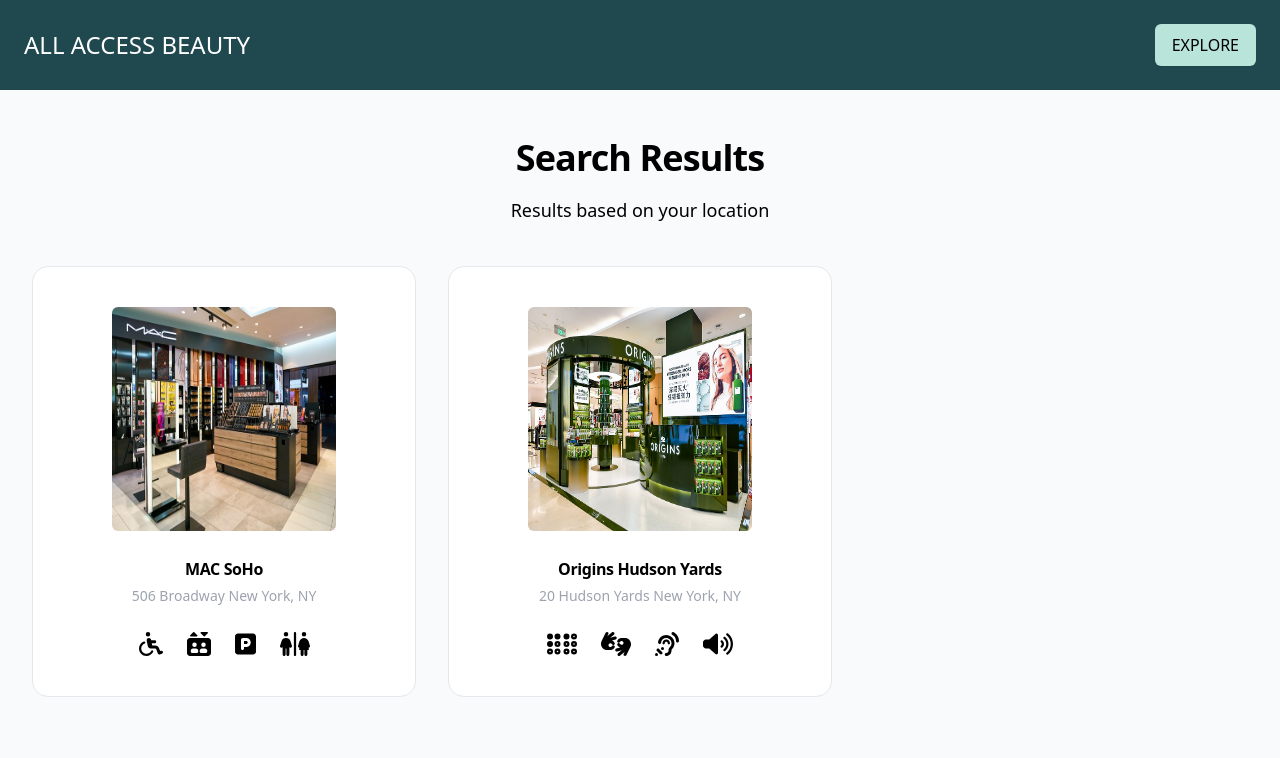
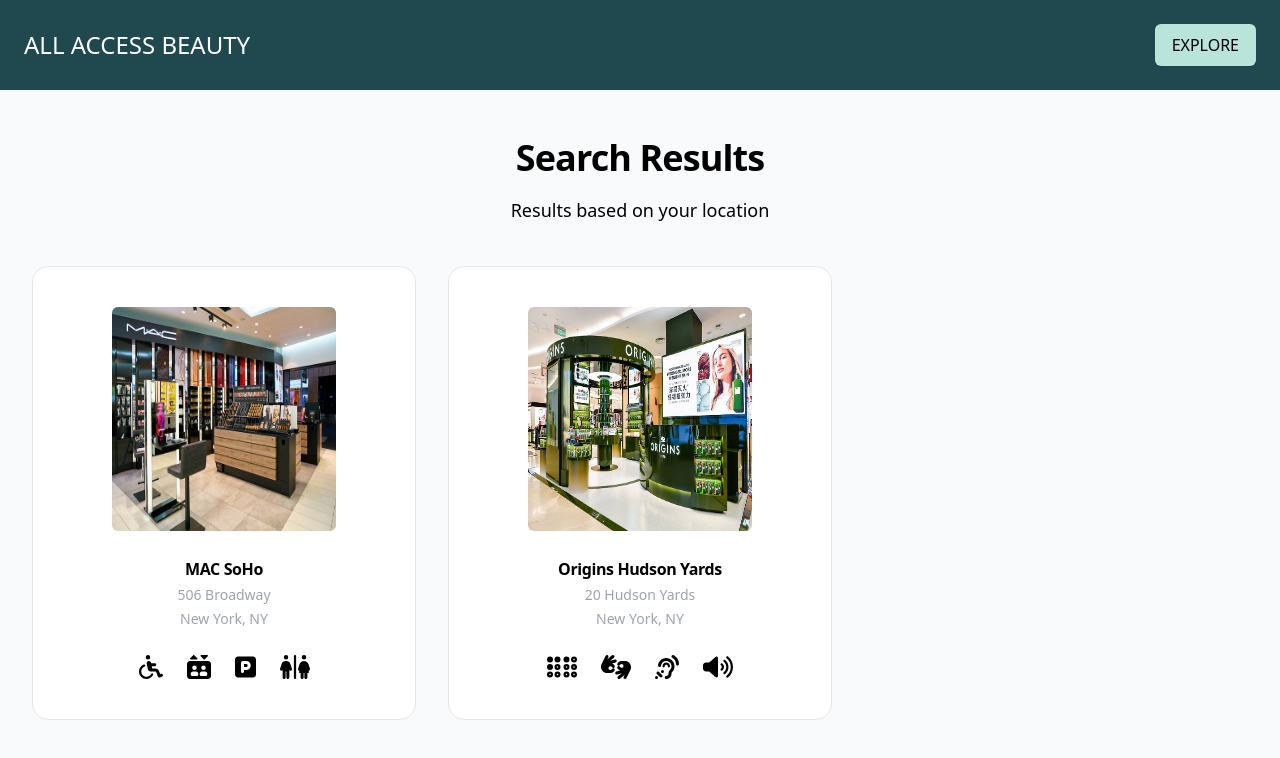
Before and after one commit to johnfarese/all-access-beauty, a React (Vite) app in the folder frontend/: page /stores in a window 1280 px wide. Shown: the top 758 px of the page. Built offline with nearby package versions, Linux system fonts and the light colour scheme.

Commit message:
Import new store images

```diff
--- a/frontend/src/routes/stores/StoreList.jsx
+++ b/frontend/src/routes/stores/StoreList.jsx
@@ -1,10 +1,17 @@
 import mac from '../../img/mac.jpg';
 import origins from '../../img/origins.jpg';
+import aveda from '../../img/aveda.png';
+import jomalone from '../../img/jomalone.jpg';
+import bobbibrown from '../../img/bobbibrown.png';
+import Filters from './storeList/Filters';
 import AccessibleFeatures from './storeList/AccessibleFeatures';
 
 const imageMap = {
     'mac': mac,
     'origins': origins,
+    'aveda': aveda,
+    'jo malone': jomalone,
+    'bobbi brown': bobbibrown,
 };
 
 const StoreList = (props) => {
@@ -12,6 +19,8 @@ const StoreList = (props) => {
     const stores = props.stores;
 
     return (
+        <>
+            {/* <Filters className="mt-10" /> */}
             <ul
                 role="list"
                 className="mx-auto mt-10 grid max-w-2xl grid-cols-1 gap-6 sm:grid-cols-2 lg:mx-0 lg:max-w-none lg:grid-cols-3 lg:gap-8"
@@ -21,13 +30,14 @@ const StoreList = (props) => {
                         <img className="mx-auto h-48 w-48 rounded-md md:h-56 md:w-56" src={imageMap[store.brand.toLowerCase()]} alt="" />
                         <h3 className="mt-6 text-base font-semibold leading-7 tracking-tight">{`${store.brand} ${store.store_name}`}</h3>
                         <a href={store.google_link} className="text-sm leading-6 text-gray-400" target="_blank">
-                        <span className="block xl:inline text-sm leading-6 text-gray-400">{`${store.address.street_number} ${store.address.street_name}`}</span>{' '}
-                        <span className="block xl:inline text-sm leading-6 text-gray-400">{`${store.address.city}, ${store.address.state}`}</span>
+                            <span className="block text-sm leading-6 text-gray-400">{`${store.address.street_number} ${store.address.street_name}`}</span>{' '}
+                            <span className="block text-sm leading-6 text-gray-400">{`${store.address.city}, ${store.address.state}`}</span>
                         </a>
                         <AccessibleFeatures features={store.accessibility_features} />
                     </li>
                 ))}
             </ul>
+        </>
     );
 };
 
```
Lines whose indentation alone changed are shown as unchanged.
